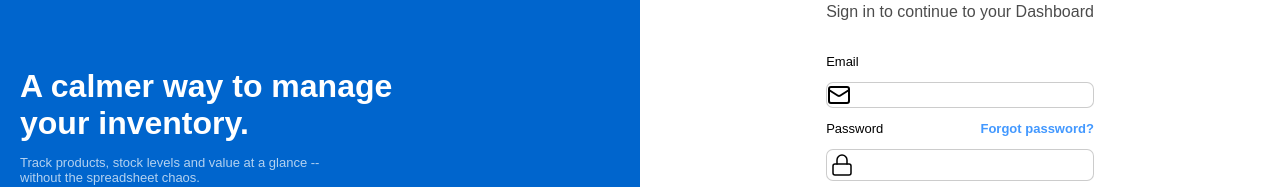
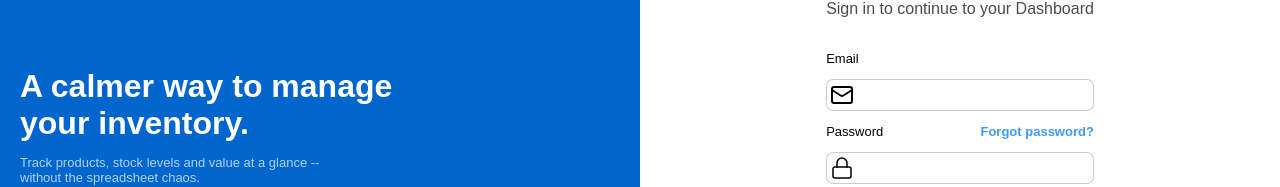
Before and after one commit to Atafo1/inventoryapp, a React (Vite) app: page / in a window 1280 px wide. Shown: the part 267-454 px from the top of the page. Built offline with nearby package versions, Linux system fonts and the light colour scheme.

Commit message:
changed homepage input

```diff
--- a/src/HomePage.tsx
+++ b/src/HomePage.tsx
@@ -87,7 +87,7 @@ export function HomePage() {
                 alignItems: "center",
                 backgroundColor: "white",
                 border: "1px solid rgba(0,0,0,0.2)",
-
+                padding: "3px",
                 borderRadius: "7px",
               }}
             >
```
